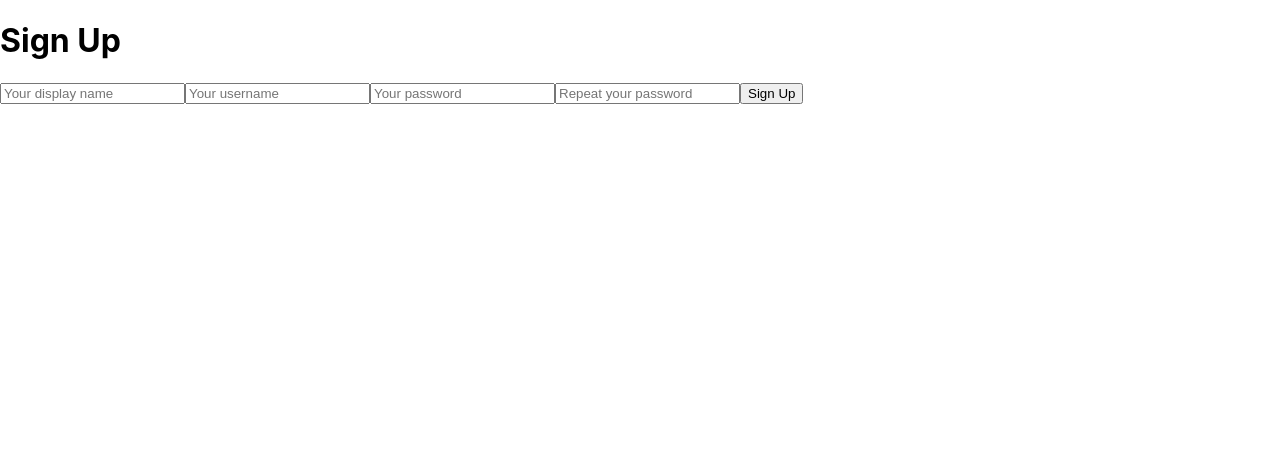
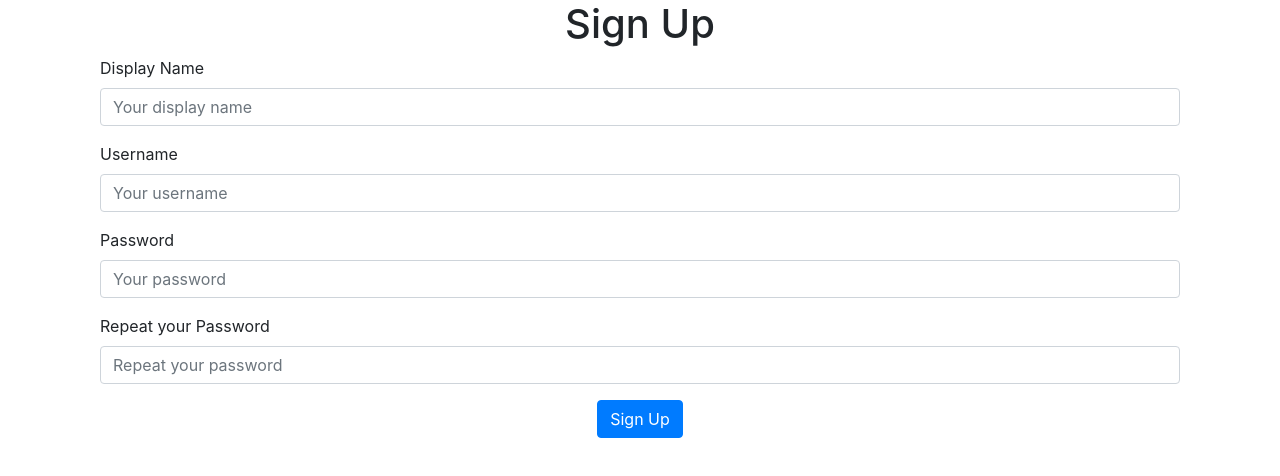
Before and after one commit to rparias/tdd-web-app, a React (Create React App) app in the folder frontend/: page / in a window 1280 px wide. Shown: the top 476 px of the page. Built offline with nearby package versions, Linux system fonts and the light colour scheme.

Commit message:
[frontend] Styling frontend with Bootstrap

```diff
--- a/frontend/public/index.html
+++ b/frontend/public/index.html
@@ -1,14 +1,14 @@
 <!DOCTYPE html>
 <html lang="en">
+
 <head>
   <meta charset="utf-8" />
   <link rel="icon" href="%PUBLIC_URL%/favicon.ico" />
+  <link rel="stylesheet" href="https://cdn.jsdelivr.net/npm/bootstrap@4.5.3/dist/css/bootstrap.min.css"
+    integrity="sha384-TX8t27EcRE3e/ihU7zmQxVncDAy5uIKz4rEkgIXeMed4M0jlfIDPvg6uqKI2xXr2" crossorigin="anonymous">
   <meta name="viewport" content="width=device-width, initial-scale=1" />
   <meta name="theme-color" content="#000000" />
-    <meta
-      name="description"
-      content="Web site created using create-react-app"
-    />
+  <meta name="description" content="Web site created using create-react-app" />
   <link rel="apple-touch-icon" href="%PUBLIC_URL%/logo192.png" />
   <!--
       manifest.json provides metadata used when your web app is installed on a
@@ -26,6 +26,7 @@
     -->
   <title>React App</title>
 </head>
+
 <body>
   <noscript>You need to enable JavaScript to run this app.</noscript>
   <div id="root"></div>
@@ -40,4 +41,5 @@
       To create a production bundle, use `npm run build` or `yarn build`.
     -->
 </body>
+
 </html>
--- a/frontend/src/pages/UserSignupPage.js
+++ b/frontend/src/pages/UserSignupPage.js
@@ -25,38 +25,56 @@ const UserSignupPage = (props) => {
   };
 
   return (
-    <div>
-      <h1>Sign Up</h1>
-      <div>
+    <div className="container">
+      <h1 className="text-center">Sign Up</h1>
+      <div className="col-12 mb-3">
+        <label>Display Name</label>
         <input
+          className="form-control"
           type="text"
           placeholder="Your display name"
           name="displayName"
           value={state.displayName}
           onChange={handleOnChange}
         />
+      </div>
+      <div className="col-12 mb-3">
+        <label>Username</label>
         <input
+          className="form-control"
           type="text"
           placeholder="Your username"
           name="username"
           value={state.username}
           onChange={handleOnChange}
         />
+      </div>
+      <div className="col-12 mb-3">
+        <label>Password</label>
         <input
+          className="form-control"
           type="password"
           placeholder="Your password"
           name="password"
           value={state.password}
           onChange={handleOnChange}
         />
+      </div>
+      <div className="col-12 mb-3">
+        <label>Repeat your Password</label>
         <input
+          className="form-control"
           type="password"
           placeholder="Repeat your password"
           name="passwordRepeat"
           value={state.passwordRepeat}
           onChange={handleOnChange}
         />
-        <button onClick={handleOnClickSignUp}>Sign Up</button>
+      </div>
+      <div className="text-center">
+        <button className="btn btn-primary" onClick={handleOnClickSignUp}>
+          Sign Up
+        </button>
       </div>
     </div>
   );
```
Lines whose indentation alone changed are shown as unchanged.
